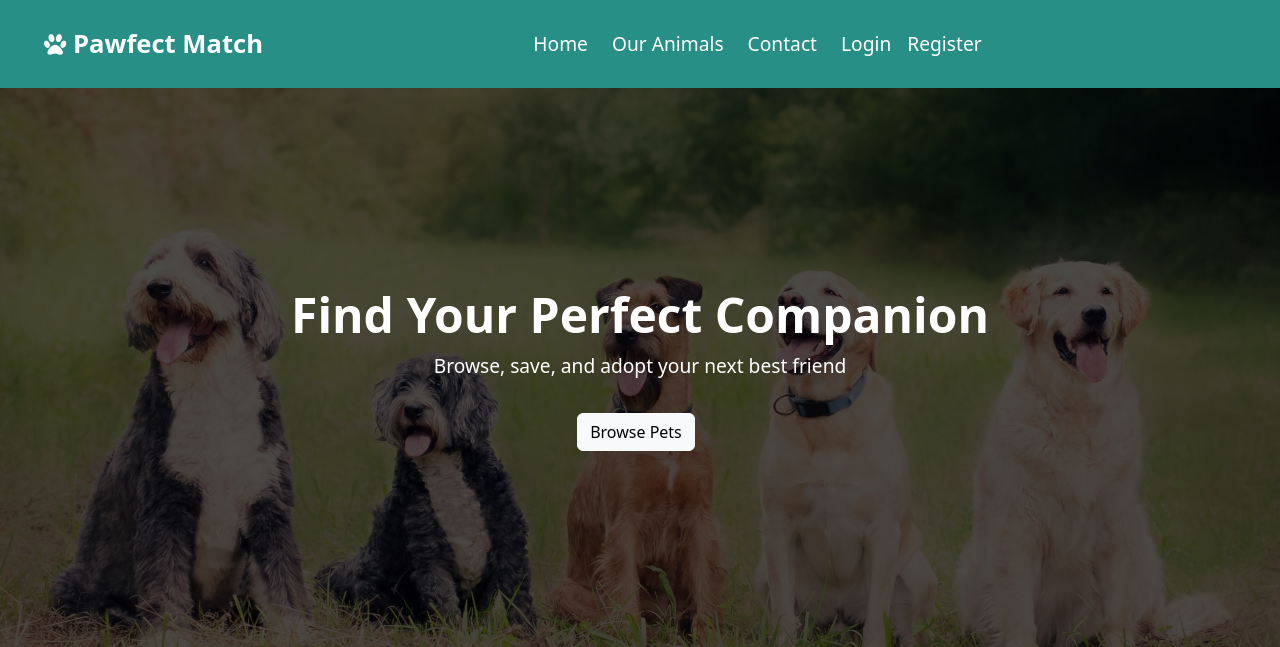
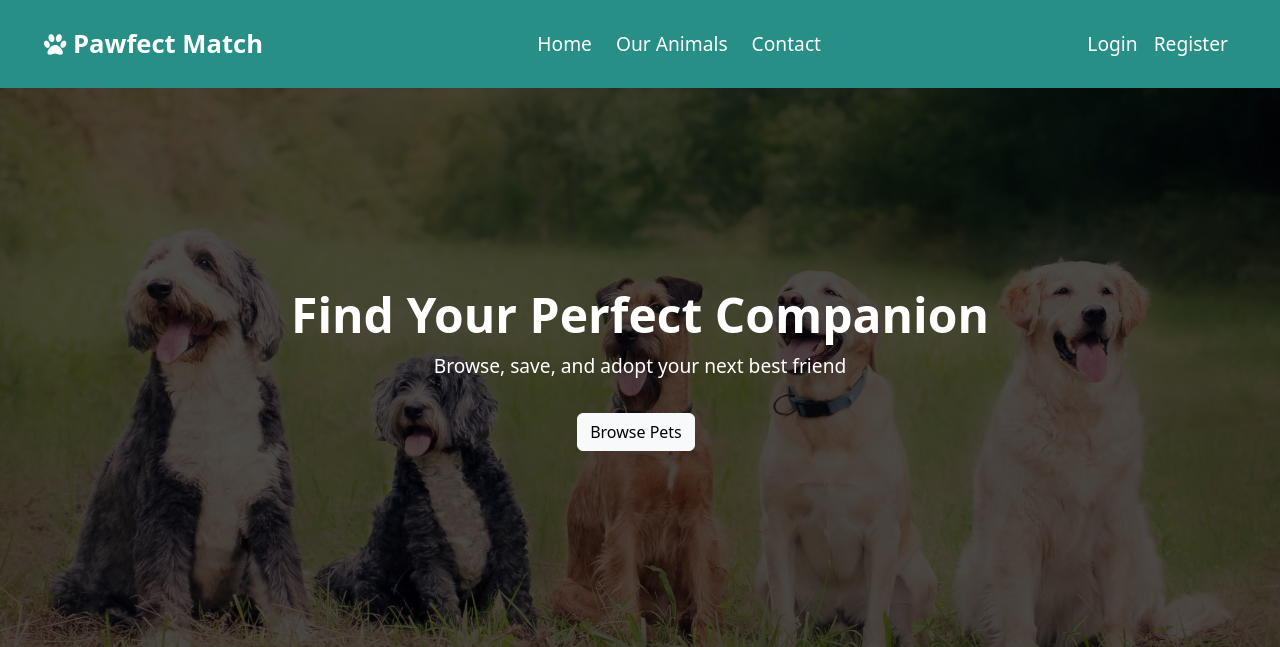
Before and after one commit to josiepollard/Pawfect, a PHP site: page /index.php in a window 1280 px wide. Shown: the top 647 px of the page. Run offline with PHP 8.4, Linux system fonts and the light colour scheme; data comes from the database, SQL or seed files in the repository; data that the repository does not hold is empty.

Commit message:
nav changes

```diff
--- a/includes/navbar.php
+++ b/includes/navbar.php
@@ -11,15 +11,17 @@
       <span class="navbar-toggler-icon"></span>
     </button>
 
-    <div class="collapse navbar-collapse" id="toggleNav" >
+    <div class="collapse navbar-collapse" id="toggleNav">
 
-        <ul class="navbar-nav mx-lg-auto mb-2 mb-lg-0 gap-lg-2 ">
-
+  <!-- CENTER NAV LINKS -->
+ <ul class="navbar-nav w-100 justify-content-center mb-2 mb-lg-0 gap-lg-2">
     <li class="nav-item"><a class="nav-link" href="index.php">Home</a></li>
     <li class="nav-item"><a class="nav-link" href="view_all.php">Our Animals</a></li>
+    <li class="nav-item"><a class="nav-link" href="#">Contact</a></li>
+  </ul>
 
-            <li class="nav-item"><a class="nav-link" href="#">Contact</a></li>
-
+  <!-- RIGHT SIDE (LOGIN / USER) -->
+  <ul class="navbar-nav ms-auto">
 
     <?php
     if (session_status() === PHP_SESSION_NONE) {
@@ -27,46 +29,32 @@ if (session_status() === PHP_SESSION_NONE) {
     }
     ?>
 
-<ul class="navbar-nav ms-auto">
-
     <?php if (isset($_SESSION['user_id'])): ?>
 
-  <!-- DROPDOWN -->
       <li class="nav-item dropdown">
-
         <a class="nav-link dropdown-toggle" href="#" role="button" data-bs-toggle="dropdown">
           Hi, <?php echo htmlspecialchars($_SESSION['name']); ?>
         </a>
 
         <ul class="dropdown-menu dropdown-menu-end">
 
-
-      <!-- Admin only -->
           <?php if ($_SESSION['role'] === 'admin'): ?>
-
             <li class="dropdown-header">Admin Tools</li>
             <li><a class="dropdown-item" href="add_pet.php">Add Pet</a></li>
             <li><a class="dropdown-item" href="enquiries.php">View Enquiries</a></li>
           <?php endif; ?>
 
           <?php if ($_SESSION['role'] === 'user'): ?>
-
-
             <li><a class="dropdown-item" href="favourites.php">Saved Pets</a></li>
-
           <?php endif; ?>
 
           <li><hr class="dropdown-divider"></li>
 
-      <!-- Logout -->
           <li>
-        <a class="dropdown-item text-danger" href="logout.php">
-          Logout
-        </a>
+            <a class="dropdown-item text-danger" href="logout.php">Logout</a>
           </li>
 
         </ul>
-
       </li>
 
     <?php else: ?>
@@ -78,8 +66,6 @@ if (session_status() === PHP_SESSION_NONE) {
 
   </ul>
 
-
-        </ul>
 </div>
     </div>
   </div>
```
Lines whose indentation alone changed are shown as unchanged.
